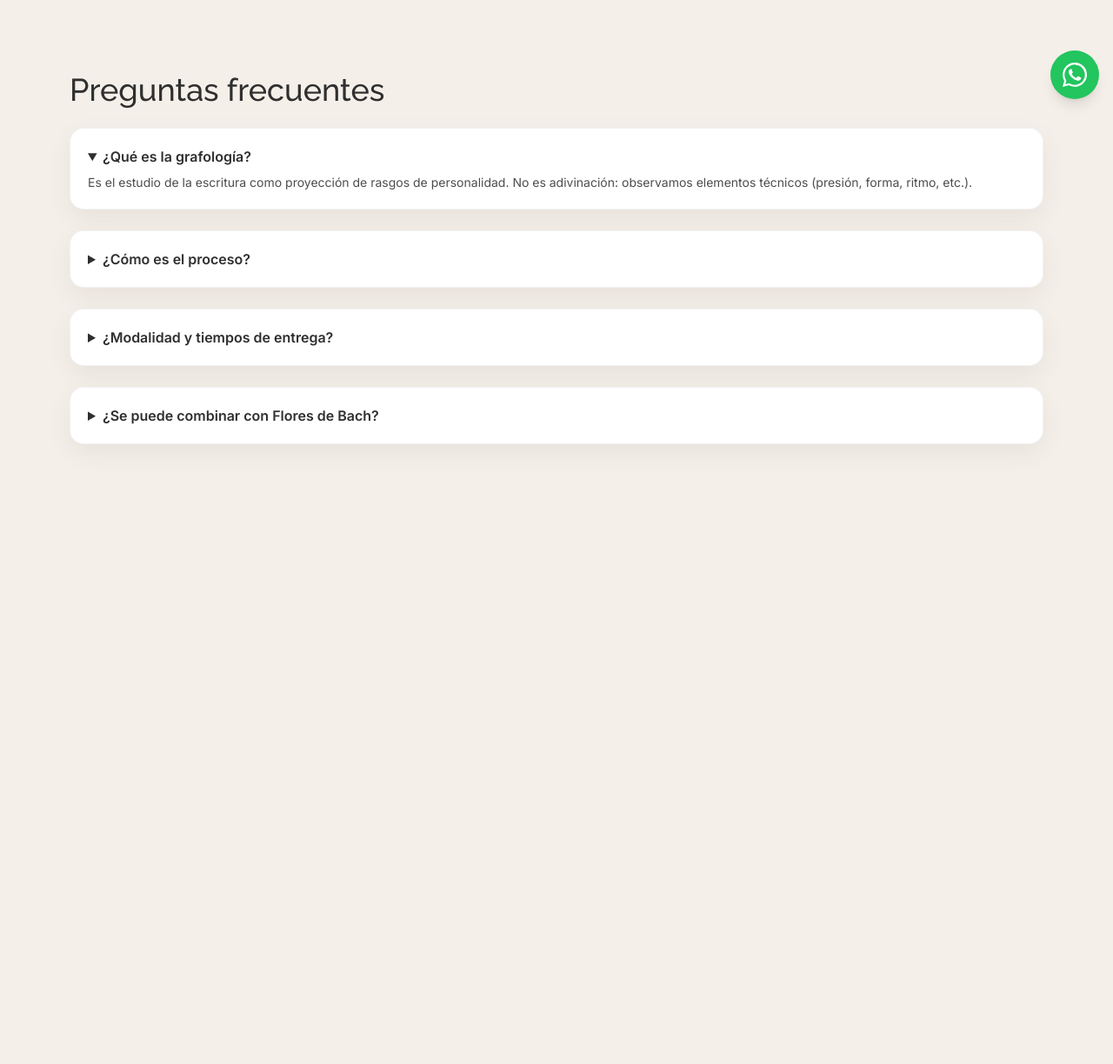
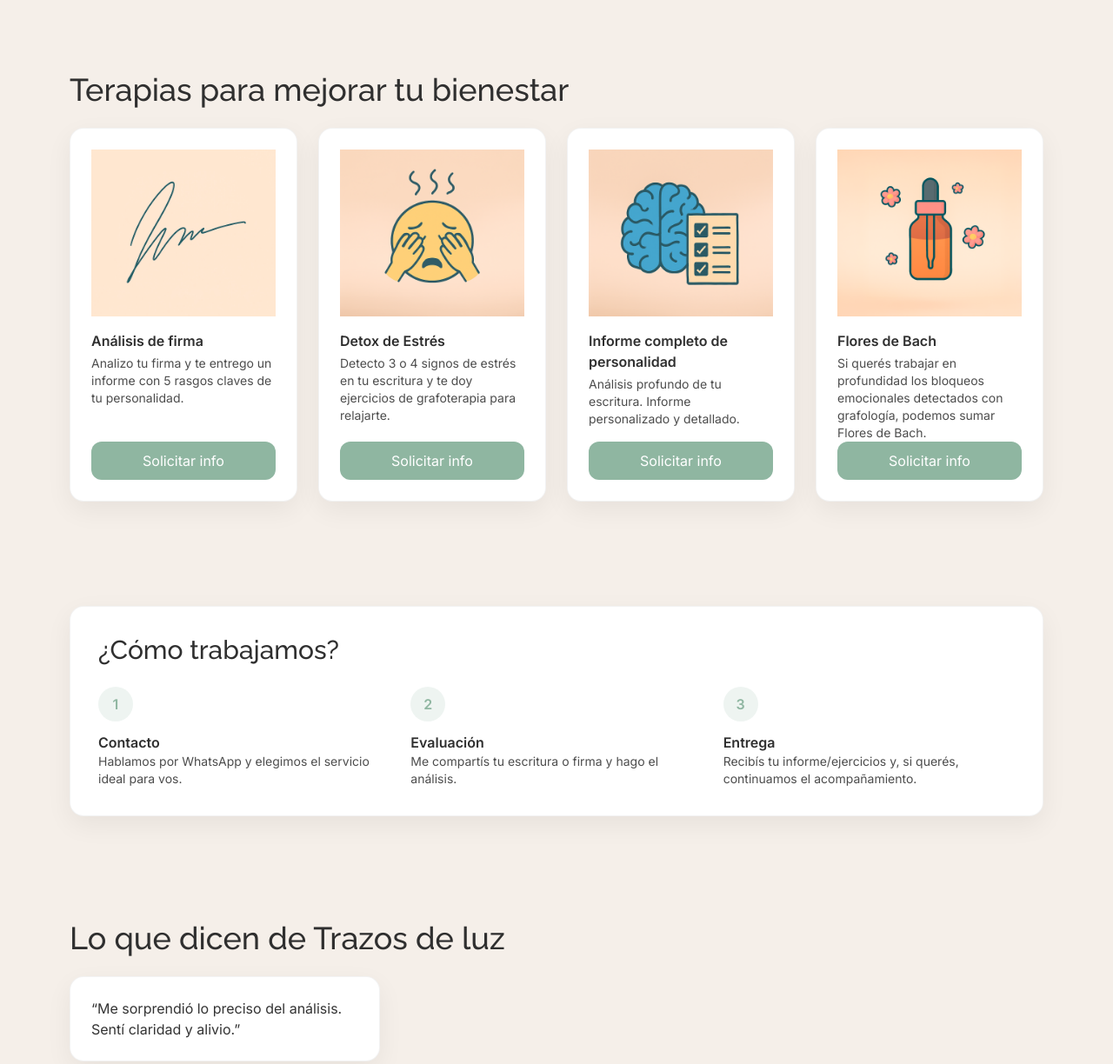
Before and after one commit to Trazosdeluz/trazosdeluz.github.io, a plain HTML site: page index.html in a window 1280 px wide. Shown: the part 670-1894 px from the top of the page at 87% size. Before the commit the page ends 1261 px from the top, so only its background shows below. Drawn offline with nearby package versions, Linux system fonts and the light colour scheme.

Commit message:
Update index.html

```diff
--- a/index.html
+++ b/index.html
@@ -87,45 +87,122 @@
   </section>
 
   <!-- SERVICIOS -->
-  <!-- (Aquí irían todos los servicios con los botones de WhatsApp personalizados, como ya lo tenías) -->
+  <section id="servicios" class="py-14 md:py-20">
+    <div class="max-w-6xl mx-auto px-4">
+      <h2 class="font-title text-2xl md:text-4xl mb-6">Terapias para mejorar tu bienestar</h2>
 
-  <!-- TESTIMONIOS -->
-  <!-- (Se mantiene igual) -->
+      <!-- Mobile: carrusel -->
+      <div class="md:hidden flex gap-4 overflow-x-auto hide-scrollbar">
+        <!-- 1 -->
+        <article class="min-w-[85%] bg-white rounded-2xl p-5 shadow-soft border border-black/5 flex flex-col">
+          <div class="bg-accent/60 w-full h-40 flex items-center justify-center overflow-hidden">
+            <img src="svc-firma.png" alt="Análisis de firma" class="object-cover h-full w-full object-center" />
+          </div>
+          <h3 class="mt-4 font-semibold">Análisis de firma</h3>
+          <p class="mt-1 text-sm text-black/70">Analizo tu firma y te entrego un informe con 5 rasgos claves de tu personalidad.</p>
+          <a href="https://api.whatsapp.com/send/?phone=543548600802&text=Hola%2C%20quiero%20saber%20m%C3%A1s%20sobre%20el%20servicio%20de%20An%C3%A1lisis%20de%20firma&app_absent=0" class="mt-auto inline-flex w-full justify-center px-4 py-2.5 rounded-xl bg-primary text-white hover:bg-primary-dark">Solicitar info</a>
+        </article>
+        <!-- 2 -->
+        <article class="min-w-[85%] bg-white rounded-2xl p-5 shadow-soft border border-black/5 flex flex-col">
+          <div class="bg-accent/60 w-full h-40 flex items-center justify-center overflow-hidden">
+            <img src="svc-detox.png" alt="Detox de Estrés" class="object-cover h-full w-full object-center" />
+          </div>
+          <h3 class="mt-4 font-semibold">Detox de Estrés</h3>
+          <p class="mt-1 text-sm text-black/70">Detecto 3 o 4 signos de estrés en tu escritura y te doy ejercicios de grafoterapia para relajarte.</p>
+          <a href="https://api.whatsapp.com/send/?phone=543548600802&text=Hola%2C%20quiero%20saber%20m%C3%A1s%20sobre%20el%20servicio%20de%20Detox%20de%20Estr%C3%A9s&app_absent=0" class="mt-auto inline-flex w-full justify-center px-4 py-2.5 rounded-xl bg-primary text-white hover:bg-primary-dark">Solicitar info</a>
+        </article>
+        <!-- 3 -->
+        <article class="min-w-[85%] bg-white rounded-2xl p-5 shadow-soft border border-black/5 flex flex-col">
+          <div class="bg-accent/60 w-full h-40 flex items-center justify-center overflow-hidden">
+            <img src="svc-personalidad.png" alt="Informe completo de personalidad" class="object-cover h-full w-full object-center" />
+          </div>
+          <h3 class="mt-4 font-semibold">Informe completo de personalidad</h3>
+          <p class="mt-1 text-sm text-black/70">Análisis profundo de tu escritura. Informe personalizado y detallado.</p>
+          <a href="https://api.whatsapp.com/send/?phone=543548600802&text=Hola%2C%20quiero%20saber%20m%C3%A1s%20sobre%20el%20servicio%20de%20Informe%20completo%20de%20personalidad&app_absent=0" class="mt-auto inline-flex w-full justify-center px-4 py-2.5 rounded-xl bg-primary text-white hover:bg-primary-dark">Solicitar info</a>
+        </article>
+        <!-- 4 -->
+        <article class="min-w-[85%] bg-white rounded-2xl p-5 shadow-soft border border-black/5 flex flex-col">
+          <div class="bg-accent/60 w-full h-40 flex items-center justify-center overflow-hidden">
+            <img src="svc-bach.png" alt="Flores de Bach" class="object-cover h-full w-full object-center" />
+          </div>
+          <h3 class="mt-4 font-semibold">Flores de Bach</h3>
+          <p class="mt-1 text-sm text-black/70">Si querés trabajar en profundidad los bloqueos emocionales detectados con grafología, podemos sumar Flores de Bach.</p>
+          <a href="https://api.whatsapp.com/send/?phone=543548600802&text=Hola%2C%20quiero%20saber%20m%C3%A1s%20sobre%20el%20servicio%20de%20Flores%20de%20Bach&app_absent=0" class="mt-auto inline-flex w-full justify-center px-4 py-2.5 rounded-xl bg-primary text-white hover:bg-primary-dark">Solicitar info</a>
+        </article>
+      </div>
 
-  <!-- FAQ -->
-  <section id="faq" class="py-14 md:py-20">
-    <div class="max-w-6xl mx-auto px-4">
-      <h2 class="font-title text-2xl md:text-4xl mb-6">Preguntas frecuentes</h2>
-      <div class="space-y-6">
-        <details class="bg-white rounded-2xl p-5 shadow-soft border border-black/5" open>
-          <summary class="font-semibold cursor-pointer">¿Qué es la grafología?</summary>
-          <p class="mt-2 text-black/70 text-sm">Es el estudio de la escritura como proyección de rasgos de personalidad. No es adivinación: observamos elementos técnicos (presión, forma, ritmo, etc.).</p>
-        </details>
-        <details class="bg-white rounded-2xl p-5 shadow-soft border border-black/5">
-          <summary class="font-semibold cursor-pointer">¿Cómo es el proceso?</summary>
-          <p class="mt-2 text-black/70 text-sm">El primer contacto lo hacemos por WhatsApp, donde te indico cómo realizar el test grafológico básico: escribir una carta siguiendo pautas específicas. Luego analizo tu escritura y, según el caso, te entrego un informe grafológico o una serie de ejercicios personalizados de grafoterapia.</p>
-        </details>
-        <details class="bg-white rounded-2xl p-5 shadow-soft border border-black/5">
-          <summary class="font-semibold cursor-pointer">¿Modalidad y tiempos de entrega?</summary>
-          <p class="mt-2 text-black/70 text-sm">Trabajo online. Los tiempos dependen del servicio: desde 48 hs para análisis simples a una semana para informes completos.</p>
-        </details>
-        <details class="bg-white rounded-2xl p-5 shadow-soft border border-black/5">
-          <summary class="font-semibold cursor-pointer">¿Se puede combinar con Flores de Bach?</summary>
-          <p class="mt-2 text-black/70 text-sm">Tras el informe grafológico, podés complementar tu proceso con Flores de Bach, que ayudan a equilibrar emociones y potenciar el autoconocimiento, uniendo lo que la escritura revela con el apoyo floral para transformar lo que necesites.</p>
-        </details>
+      <!-- Desktop: grilla -->
+      <div class="hidden md:grid grid-cols-2 lg:grid-cols-4 gap-6 mt-6">
+        <article class="bg-white rounded-2xl p-6 shadow-soft border border-black/5 flex flex-col">
+          <div class="bg-accent/60 w-full h-48 flex items-center justify-center overflow-hidden">
+            <img src="svc-firma.png" alt="Análisis de firma" class="object-cover h-full w-full object-center" />
+          </div>
+          <h3 class="mt-4 font-semibold">Análisis de firma</h3>
+          <p class="mt-1 text-sm text-black/70">Analizo tu firma y te entrego un informe con 5 rasgos claves de tu personalidad.</p>
+          <a href="https://api.whatsapp.com/send/?phone=543548600802&text=Hola%2C%20quiero%20saber%20m%C3%A1s%20sobre%20el%20servicio%20de%20An%C3%A1lisis%20de%20firma&app_absent=0" class="mt-auto inline-flex w-full justify-center px-4 py-2.5 rounded-xl bg-primary text-white hover:bg-primary-dark">Solicitar info</a>
+        </article>
+
+        <article class="bg-white rounded-2xl p-6 shadow-soft border border-black/5 flex flex-col">
+          <div class="bg-accent/60 w-full h-48 flex items-center justify-center overflow-hidden">
+            <img src="svc-detox.png" alt="Detox de Estrés" class="object-cover h-full w-full object-center" />
+          </div>
+          <h3 class="mt-4 font-semibold">Detox de Estrés</h3>
+          <p class="mt-1 text-sm text-black/70">Detecto 3 o 4 signos de estrés en tu escritura y te doy ejercicios de grafoterapia para relajarte.</p>
+          <a href="https://api.whatsapp.com/send/?phone=543548600802&text=Hola%2C%20quiero%20saber%20m%C3%A1s%20sobre%20el%20servicio%20de%20Detox%20de%20Estr%C3%A9s&app_absent=0" class="mt-auto inline-flex w-full justify-center px-4 py-2.5 rounded-xl bg-primary text-white hover:bg-primary-dark">Solicitar info</a>
+        </article>
+
+        <article class="bg-white rounded-2xl p-6 shadow-soft border border-black/5 flex flex-col">
+          <div class="bg-accent/60 w-full h-48 flex items-center justify-center overflow-hidden">
+            <img src="svc-personalidad.png" alt="Informe completo de personalidad" class="object-cover h-full w-full object-center" />
+          </div>
+          <h3 class="mt-4 font-semibold">Informe completo de personalidad</h3>
+          <p class="mt-1 text-sm text-black/70">Análisis profundo de tu escritura. Informe personalizado y detallado.</p>
+          <a href="https://api.whatsapp.com/send/?phone=543548600802&text=Hola%2C%20quiero%20saber%20m%C3%A1s%20sobre%20el%20servicio%20de%20Informe%20completo%20de%20personalidad&app_absent=0" class="mt-auto inline-flex w-full justify-center px-4 py-2.5 rounded-xl bg-primary text-white hover:bg-primary-dark">Solicitar info</a>
+        </article>
+
+        <article class="bg-white rounded-2xl p-6 shadow-soft border border-black/5 flex flex-col">
+          <div class="bg-accent/60 w-full h-48 flex items-center justify-center overflow-hidden">
+            <img src="svc-bach.png" alt="Flores de Bach" class="object-cover h-full w-full object-center" />
+          </div>
+          <h3 class="mt-4 font-semibold">Flores de Bach</h3>
+          <p class="mt-1 text-sm text-black/70">Si querés trabajar en profundidad los bloqueos emocionales detectados con grafología, podemos sumar Flores de Bach.</p>
+          <a href="https://api.whatsapp.com/send/?phone=543548600802&text=Hola%2C%20quiero%20saber%20m%C3%A1s%20sobre%20el%20servicio%20de%20Flores%20de%20Bach&app_absent=0" class="mt-auto inline-flex w-full justify-center px-4 py-2.5 rounded-xl bg-primary text-white hover:bg-primary-dark">Solicitar info</a>
+        </article>
       </div>
     </div>
   </section>
 
-  <!-- CONTACTO / CTA FINAL -->
-  <!-- (Se mantiene igual) -->
+  <!-- PROCESO EN 3 PASOS -->
+  <section class="py-10">
+    <div class="max-w-6xl mx-auto px-4">
+      <div class="bg-white rounded-2xl p-8 shadow-soft border border-black/5">
+        <h2 class="font-title text-xl md:text-3xl mb-6">¿Cómo trabajamos?</h2>
+        <div class="grid md:grid-cols-3 gap-6">
+          <div>
+            <div class="h-10 w-10 rounded-full bg-primary/15 text-primary flex items-center justify-center font-semibold">1</div>
+            <h3 class="mt-3 font-semibold">Contacto</h3>
+            <p class="text-sm text-black/70">Hablamos por WhatsApp y elegimos el servicio ideal para vos.</p>
+          </div>
+          <div>
+            <div class="h-10 w-10 rounded-full bg-primary/15 text-primary flex items-center justify-center font-semibold">2</div>
+            <h3 class="mt-3 font-semibold">Evaluación</h3>
+            <p class="text-sm text-black/70">Me compartís tu escritura o firma y hago el análisis.</p>
+          </div>
+          <div>
+            <div class="h-10 w-10 rounded-full bg-primary/15 text-primary flex items-center justify-center font-semibold">3</div>
+            <h3 class="mt-3 font-semibold">Entrega</h3>
+            <p class="text-sm text-black/70">Recibís tu informe/ejercicios y, si querés, continuamos el acompañamiento.</p>
+          </div>
+        </div>
+      </div>
+    </div>
+  </section>
 
-  <!-- FOOTER -->
-  <!-- (Se mantiene igual) -->
-
-  <!-- Botón flotante WhatsApp -->
-  <a href="https://api.whatsapp.com/send/?phone=543548600802&text=Hola%2C%20quiero%20m%C3%A1s%20informaci%C3%B3n%20sobre%20los%20servicios&app_absent=0" class="fixed bottom-4 right-4 h-14 w-14 rounded-full bg-green-500 text-white shadow-lg flex items-center justify-center hover:bg-green-600" aria-label="WhatsApp">
-    <svg xmlns="http://www.w3.org/2000/svg" viewBox="0 0 24 24" class="h-7 w-7 fill-current"><path d="M20.52 3.48A11.91 11.91 0 0 0 12.06 0C5.46.03.06 5.43.09 12.03c.01 2.12.56 4.19 1.6 6.02L0 24l6.12-1.62a12.02 12.02 0 0 0 5.88 1.51h.05c6.6-.03 12-5.43 11.97-12.03a11.9 11.9 0 0 0-3.5-8.38ZM12 22.05h-.05a10.04 10.04 0 0 1-5.12-1.42l-.37-.22-3.63.96.97-3.54-.24-.36A10.01 10.01 0 1 1 12 22.05Zm5.53-7.53c-.3-.15-1.77-.87-2.05-.96-.27-.1-.47-.15-.67.15-.2.3-.77.95-.95 1.15-.17.2-.35.22-.65.07-.3-.15-1.25-.46-2.38-1.48-.88-.78-1.47-1.75-1.64-2.05-.17-.3-.02-.46.13-.61.13-.13.3-.35.45-.52.15-.17.2-.3.3-.5.1-.2.05-.38-.02-.53-.07-.15-.67-1.62-.92-2.22-.24-.58-.49-.5-.67-.51h-.57c-.2 0-.52.08-.8.38-.27.3-1.05 1.03-1.05 2.5s1.08 2.9 1.23 3.1c.15.2 2.12 3.24 5.13 4.54.72.31 1.28.49 1.72.62.72.23 1.38.2 1.9.12.58-.09 1.77-.72 2.02-1.41.25-.7.25-1.3.17-1.42-.07-.12-.27-.2-.57-.35Z"/></svg>
-  </a>
-</body>
-</html>
+  <!-- TESTIMONIOS -->
+  <section id="testimonios" class="py-14 md:py-20">
+    <div class="max-w-6xl mx-auto px-4">
+      <h2 class="font-title text-2xl md:text-4xl mb-6">Lo que dicen de Trazos de luz</h2>
+      <div class="grid md:grid-cols-3 gap-6">
+        <figure class="bg-white rounded-2xl p-6 shadow-soft border border-black/5">
+          <blockquote class="text-black/80">“Me sorprendió lo preciso del análisis. Sentí claridad y alivio.”</blockquote>
+          <figcaption class="mt-3
```
